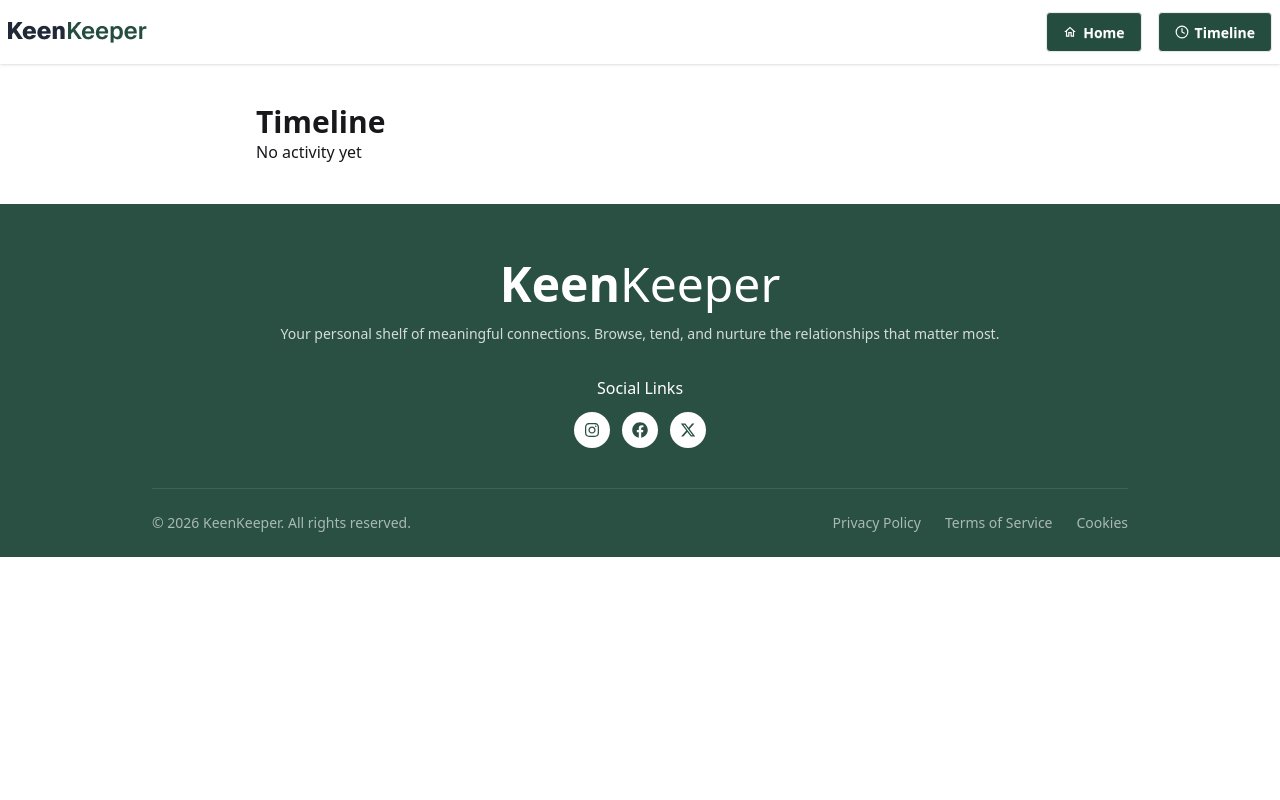
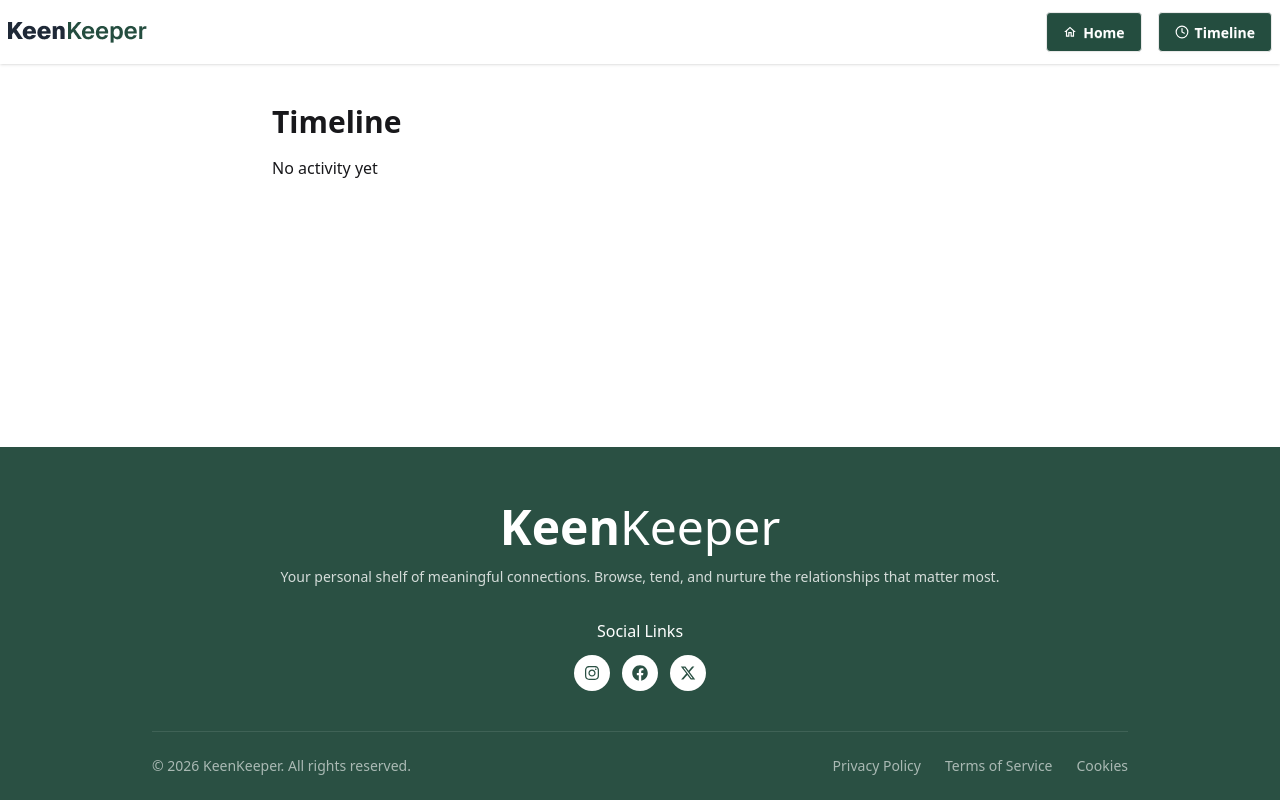
Before and after one commit to labibmaxer/assignment-07, a Next.js app: page /timeline in a window 1280 px wide. Built offline with nearby package versions, Linux system fonts and the light colour scheme.

Commit message:
fixed navbar postion and some bugs

```diff
--- a/src/app/layout.js
+++ b/src/app/layout.js
@@ -6,11 +6,15 @@ import { TimelineProvider } from "@/context/TimelineContext";
  export default function RootLayout({ children }) {
   return (
 <html lang="en" data-theme="light">
-        <body>
+        <body className="flex min-h-screen flex-col">
 <Toaster />
              <TimelineProvider>
         <Navbar />
-        {children}
+        <main className="flex-1">
+          {children}
+
+        </main>
+
         <Footer></Footer>
         </TimelineProvider>
       </body>
--- a/src/app/timeline/page.jsx
+++ b/src/app/timeline/page.jsx
@@ -6,8 +6,8 @@ const Timeline = () => {
     // const TImeline = useState()
     const  {timeline} = useTimeline()
     return (
-         <div className="mx-auto max-w-3xl py-10">
-      <h1 className="text-3xl font-bold">Timeline</h1>
+         <div className="mx-auto max-w-3xl   px-4 py-10">
+      <h1 className="mt-0 mb-4 text-3xl  font-bold">Timeline</h1>
       {timeline.length === 0 && <p>No activity yet</p>}
       {timeline.map ((item) => (
         <div key={item.id} className="card bg-base-100 p-4 shadow-sm">
```
